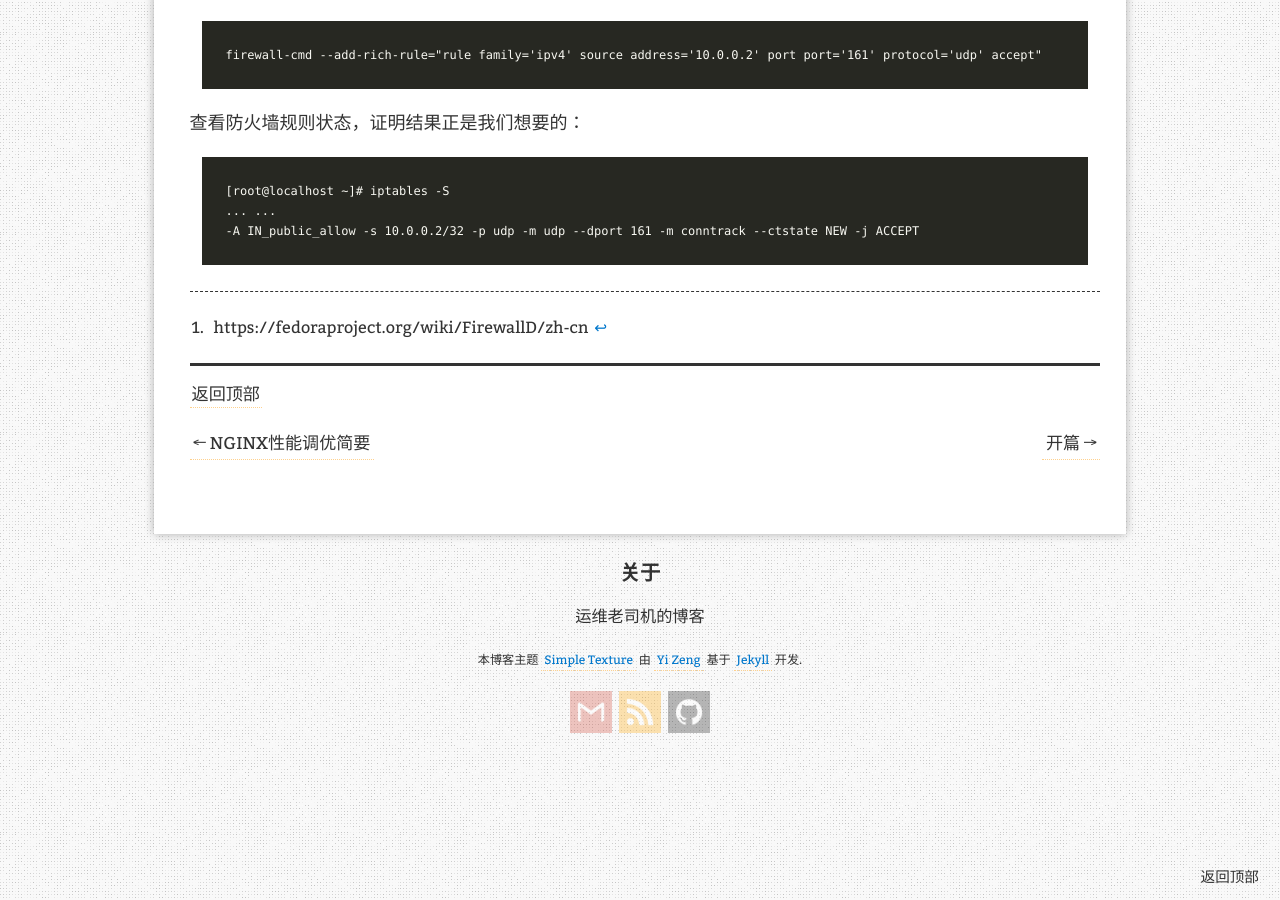
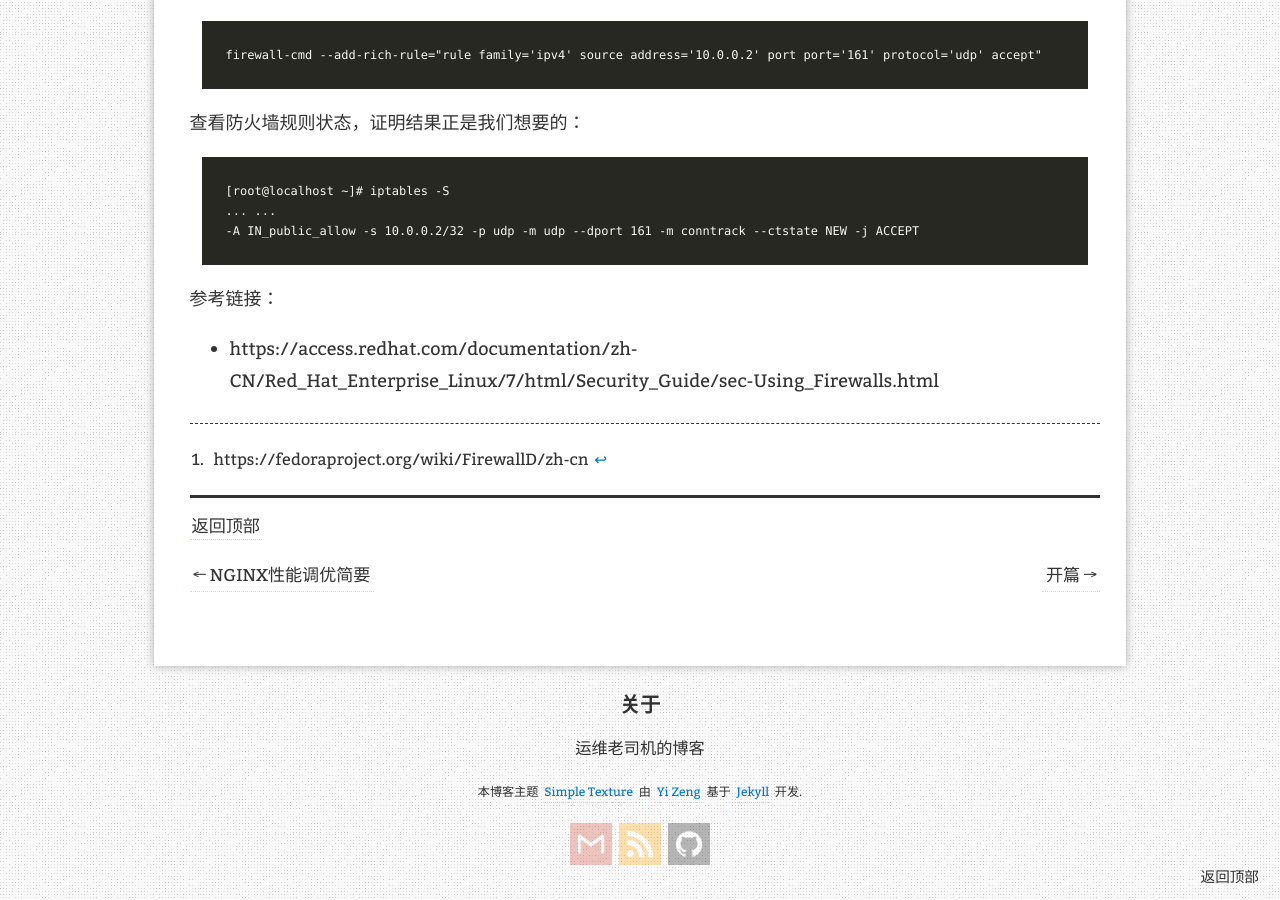
Before and after one commit to itxx00/itxx00.github.io, a Jekyll site: the page built from _posts/2015-01-03-centos7-firewalld-basic.md, in a window 1280 px wide and 900 px high, scrolled down 4166 px. Built offline with Jekyll 4.4.1, drawn with Linux system fonts in a browser that asks for light colours; nearby versions of some CDN libraries; comment, search, counter and statistics services are not loaded.

Commit message:
new post: 2015-01-03-centos7-firewalld-basic.md

```diff
--- a/_posts/2015-01-03-centos7-firewalld-basic.md
+++ b/_posts/2015-01-03-centos7-firewalld-basic.md
@@ -106,4 +106,6 @@ firewall-cmd --add-rich-rule="rule family='ipv4' source address='10.0.0.2' port
 
 
 [^1]: https://fedoraproject.org/wiki/FirewallD/zh-cn
-[^2]: https://access.redhat.com/documentation/zh-CN/Red_Hat_Enterprise_Linux/7/html/Security_Guide/sec-Using_Firewalls.html
+
+参考链接：
+* https://access.redhat.com/documentation/zh-CN/Red_Hat_Enterprise_Linux/7/html/Security_Guide/sec-Using_Firewalls.html
```
